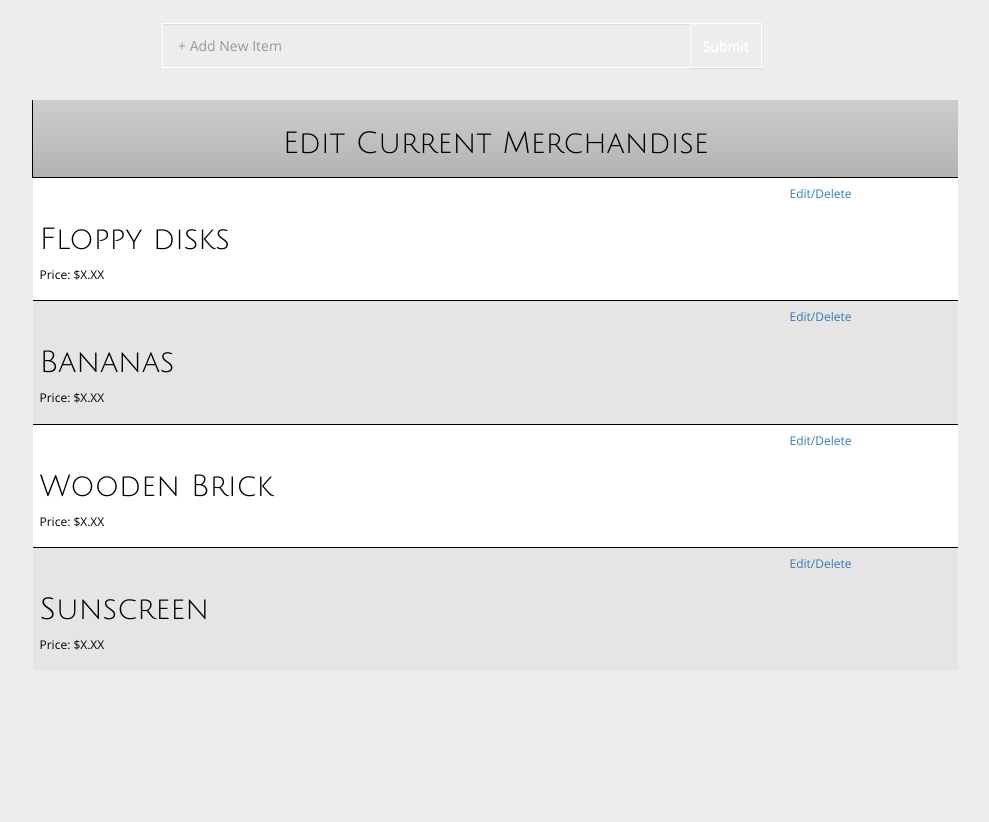
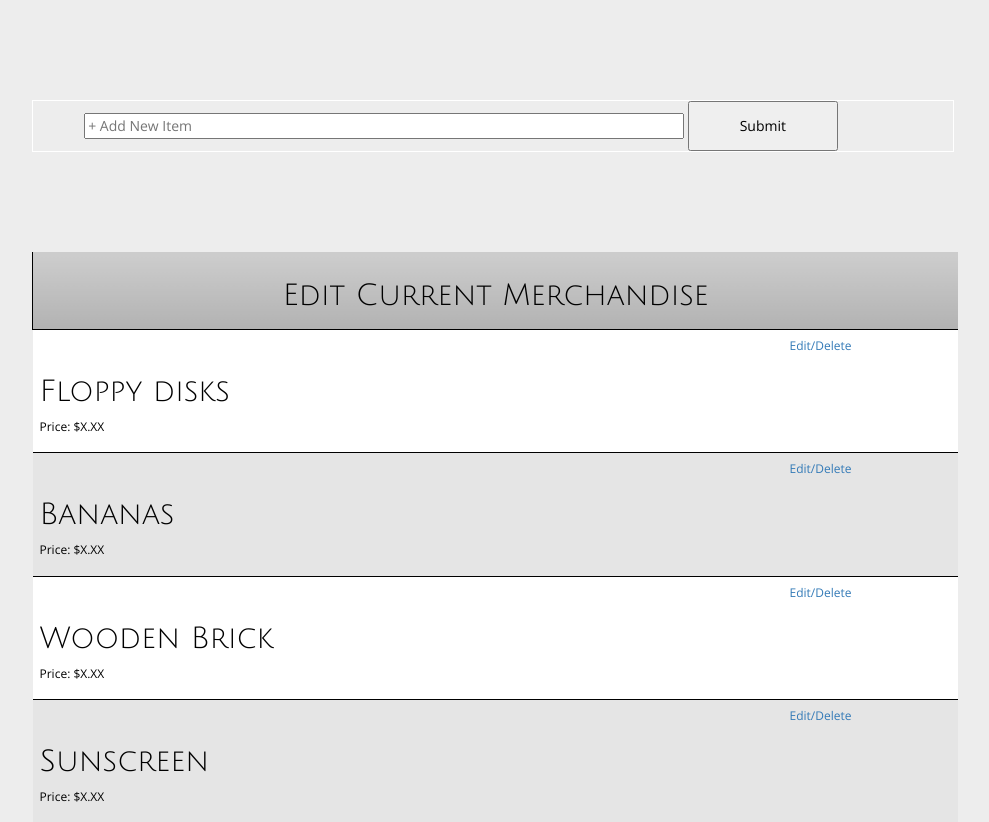
Before and after one commit to oliver-spryn/merchancs, a PHP site: page /admin.html in a window 1280 px wide. Shown: the part 130-952 px from the top of the page, without its empty margins (132-1121 px from the left). Before the commit the page ends 780 px from the top, so only its background shows below. Run offline with PHP 8.4, Linux system fonts and the light colour scheme; some libraries are stand-ins or nearby versions.

Commit message:
admin and login pages have javascript validation for forms

```diff
--- a/admin.html
+++ b/admin.html
@@ -14,6 +14,7 @@
 <script src="https://ajax.googleapis.com/ajax/libs/jquery/2.1.1/jquery.min.js"></script>
 <script src="https://maxcdn.bootstrapcdn.com/bootstrap/3.2.0/js/bootstrap.min.js"></script>
 <script src="scripts/main.js"></script>
+<script src="scripts/admin.js"></script>
 </head>
 
 <body class="electric">
@@ -38,12 +39,15 @@
 
 <h2>MerchanCS - Administration</h2>
 
-<div class="input-group addItem">
+
+
+
+<!--<div class="input-group addItem">
 <input class="form-control" type="text" placeholder="+ Add New Item">
 <span class="input-group-btn">
 <button class="btn btn-default" type="button">Submit</button>
 </span>
-</div>
+</div>-->
 
 
 </nav>
@@ -52,6 +56,11 @@
 <section id="editAside">
 
 <nav>
+
+<form name="addItemForm" action="" onsubmit="return validateForm()" method="">
+<input type="text" name="newItemText" placeholder="+ Add New Item">
+<input type="submit" name="newItemButton"  value="Submit">
+</form>
 
     <div class="CSSTableGenerator" >
                 <table >
--- /dev/null
+++ b/scripts/admin.js
@@ -0,0 +1,7 @@
+function validateForm() {
+    var x = document.forms["addItemForm"]["newItemText"].value;
+    if (x==null || x=="") {
+        alert("Please enter a title for your new item");
+        return false;
+    }
+}
--- a/styles/admin.css
+++ b/styles/admin.css
@@ -185,12 +185,13 @@ header#main-header div.addItem input {
 	padding: 15px;
 }
 
-header#main-header div.addItem span.input-group-btn button {
+form {
 	background: transparent;
 	border: 1px solid #FFF;
 	border-radius: 0px;
 	color: #FFF;
 	height: 45px;
+    color:#000000;
 }
 
 header h2{
@@ -233,7 +234,7 @@ section{
 	-moz-border-radius-topleft:0px;
 	-webkit-border-top-left-radius:0px;
 	border-top-left-radius:0px;
-}.CSSTableGenerator table{
+}.CSSTableGenerator table, form{
     border-collapse: collapse;
         border-spacing: 0px;
 	width:75%;
@@ -243,7 +244,16 @@ section{
     width: 90%;
     padding-left: 5%;
     padding-right: 5%;
-}.CSSTableGenerator tr:last-child td:last-child {
+}
+input[name="newItemText"]{
+   width:600px;
+}
+input[name="newItemButton"]{
+    width:150px;
+    height: 50px;
+}
+
+.CSSTableGenerator tr:last-child td:last-child {
 	-moz-border-radius-bottomright:0px;
 	-webkit-border-bottom-right-radius:0px;
 	border-bottom-right-radius:0px;
```
Also changed, not shown: login.html (+8 -4 lines), scripts/login.js (added, +8 -0 lines), styles/login.css (+4 -3 lines).
